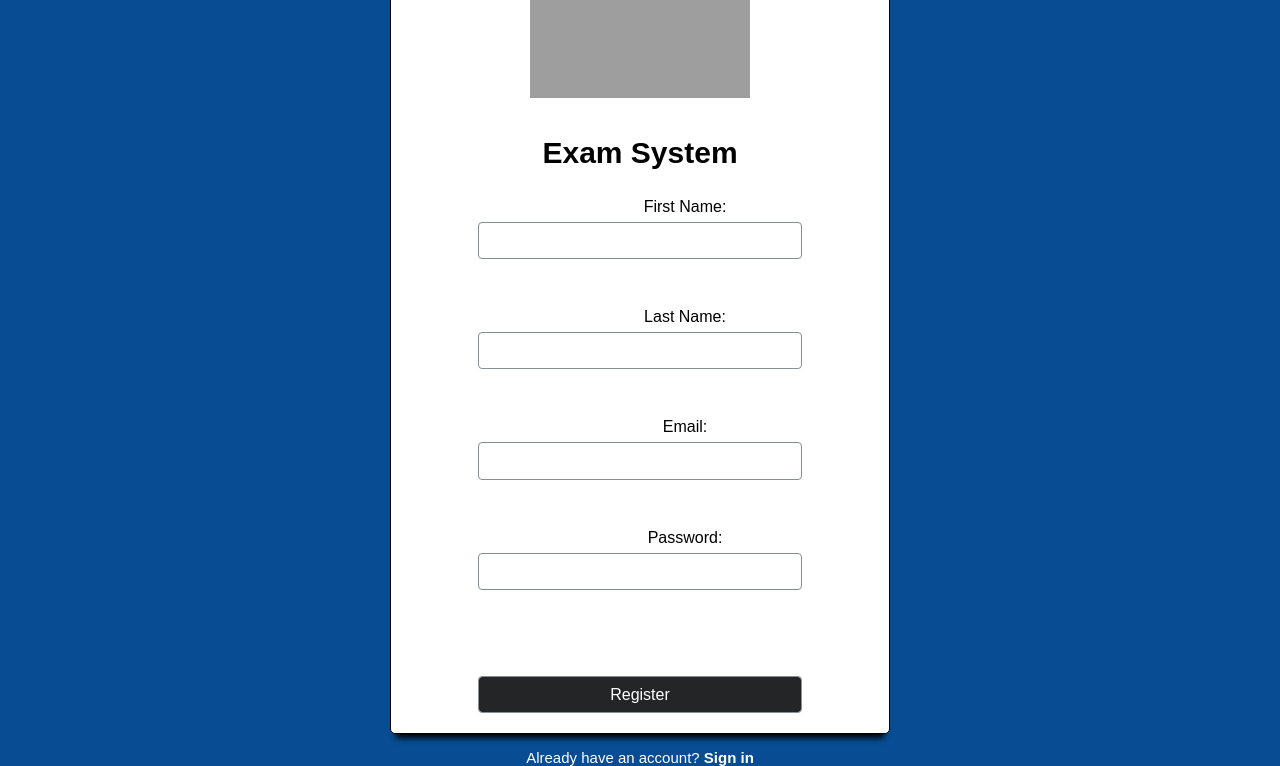
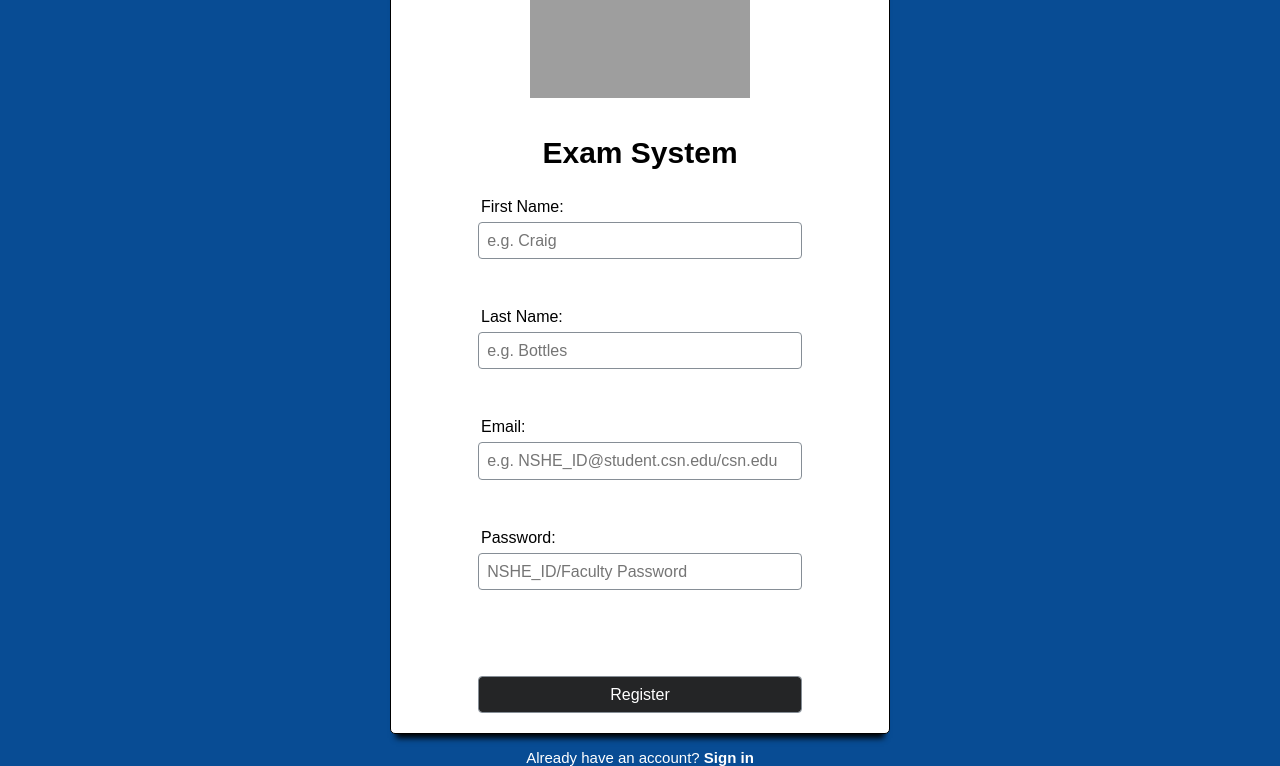
Before and after one commit to ThyGhy/MEEJ, a Flask app: page /signup in a window 1280 px wide. Shown: the part 283-1049 px from the top of the page. Run offline with Flask 3, Linux system fonts and the light colour scheme; some libraries are stand-ins or nearby versions; grey boxes are pictures that could not be loaded.

Commit message:
Added Text Placeholders

```diff
--- a/static/LoginPageStyles.css
+++ b/static/LoginPageStyles.css
@@ -53,35 +53,30 @@ label[for="name"] {
 	color: black;
 	margin-left: 90px;
 	line-height: 30px;
-	text-align: center;
 }
 
 label[for=firstname] {
 	color: black;
 	margin-left: 90px;
 	line-height: 30px;
-	text-align: center;
 }
 
 label[for=lastname] {
 	color: black;
 	margin-left: 90px;
 	line-height: 30px;
-	text-align: center;
 }
 
 label[for=email] {
 	color: black;
 	margin-left: 90px; /* need to change this lol */
 	line-height: 30px;
-	text-align: center;
 }
 
 label[for=password] {
 	color: black;
 	margin-left: 90px; /* this too */
 	line-height: 30px;
-	text-align: center;
 }
 
 .error-msg {
--- a/templates/login.html
+++ b/templates/login.html
@@ -17,10 +17,10 @@
 		{% endif %}
 		<form method="POST" action="{{ url_for('login', user=user_type) }}">
 			<label for="email">Email:</label>
-			<input type="text" name="email" id="email" required>
+			<input type="text" name="email" id="email" required placeholder="e.g. NSHE_ID@student.csn.edu/csn.edu">
 			<br>
 			<label for="password">Password (NSHE):</label>
-			<input type="password" name="password" id="password" required>
+			<input type="password" name="password" id="password" required placeholder="NSHE_ID/Faculty Password">
 			<br><br>
 			<button type="submit">Sign in</button>
 			<br><br>
--- a/templates/signup.html
+++ b/templates/signup.html
@@ -17,16 +17,16 @@
         {% endif %}
         <form method="POST" action="{{ url_for('signup') }}">
             <label for="firstname">First Name:</label>
-            <input type="text" name="firstname" id="firstname" required>
+            <input type="text" name="firstname" id="firstname" required placeholder="e.g. Craig">
             <br>
             <label for="lastname">Last Name:</label>
-            <input type="text" name="lastname" id="lastname" required>
+            <input type="text" name="lastname" id="lastname" required placeholder="e.g. Bottles">
             <br>
             <label for="email">Email:</label>
-            <input type="text" name="email" id="email" required>
+            <input type="text" name="email" id="email" required placeholder="e.g. NSHE_ID@student.csn.edu/csn.edu">
             <br>
             <label for="password">Password:</label>
-            <input type="password" name="password" id="password" required>
+            <input type="password" name="password" id="password" required placeholder="NSHE_ID/Faculty Password">
             <br><br>
             <button type="submit">Register</button>
         </form>
```
